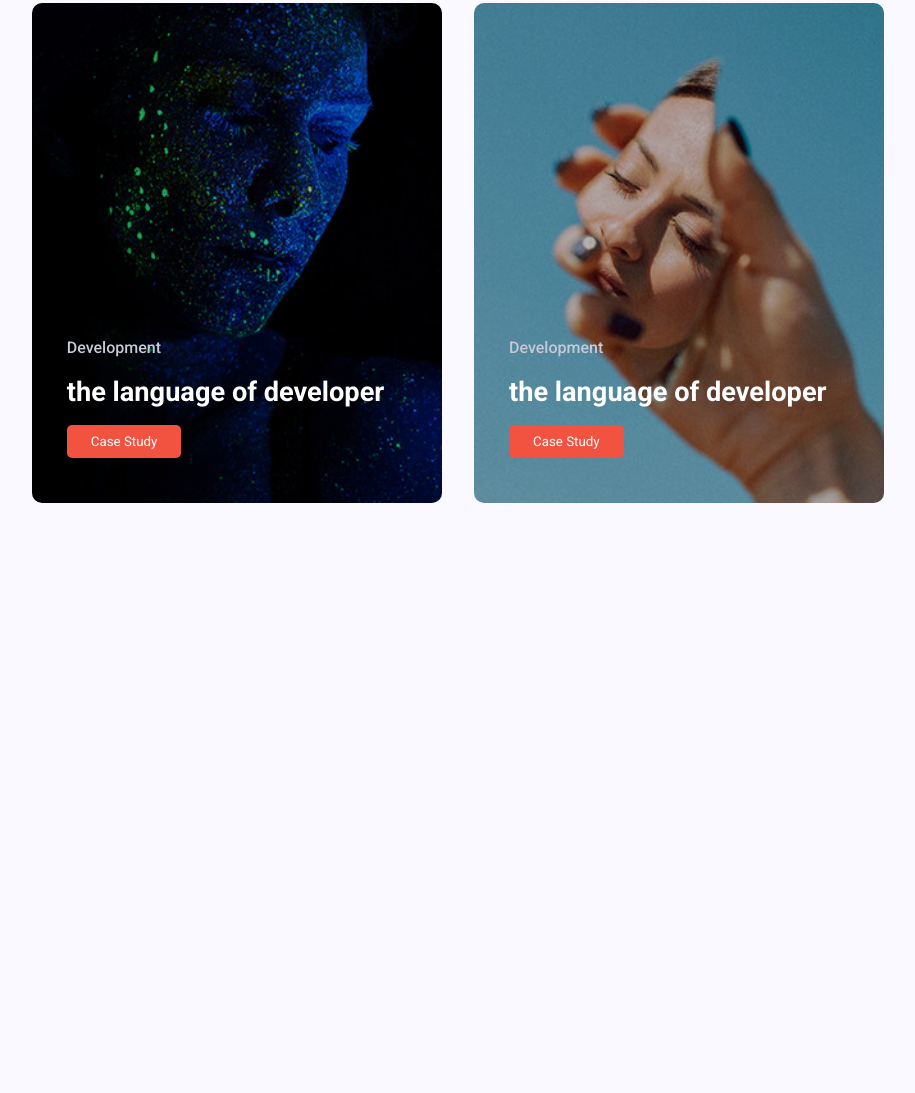
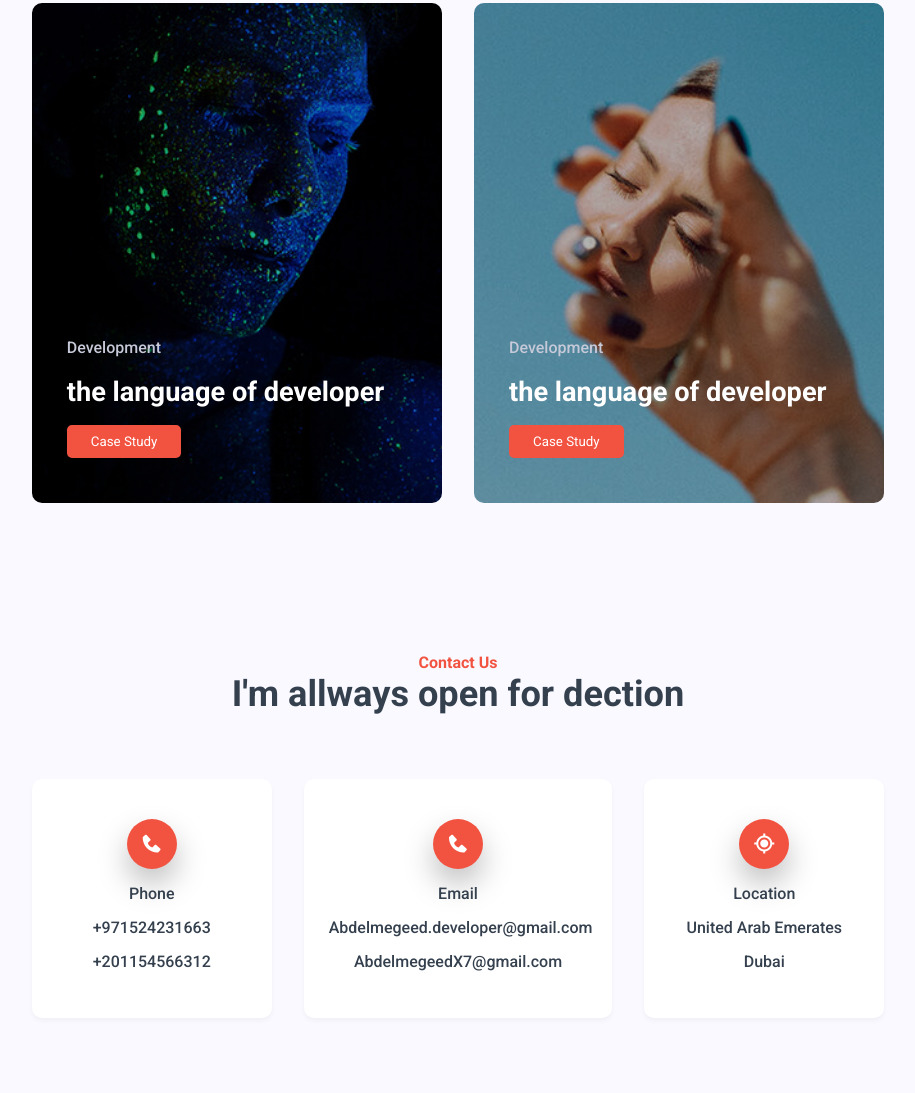
Before and after one commit to AbdElMegeed-7/PortFolio, a plain HTML site: page index.html in a window 1280 px wide. Shown: the part 4468-5561 px from the top of the page, without its empty margins (182-1097 px from the left). Before the commit the page ends 5046 px from the top, so only its background shows below. Drawn offline with nearby package versions, Linux system fonts and the light colour scheme.

Commit message:
Contact Us

```diff
--- a/index.html
+++ b/index.html
@@ -197,7 +197,45 @@
         </div>
       </div>
     </section>
+    <!-- End portfolio section -->
 
-    <!-- End portfolio section -->
+    <!-- Start Contact Us Section -->
+    <section class="contact" id="contact">
+      <div class="heading">
+        <span>Contact Us</span>
+        <h2>I'm allways open for dection</h2>
+      </div>
+
+      <div class="contact-container">
+        <div class="con-box">
+          <div class="icon">
+            <i class="bx bxs-phone"></i>
+          </div>
+          <h3>Phone</h3>
+          <h3>+971524231663</h3>
+          <h5>+201154566312</h5>
+        </div>
+
+        <div class="con-box">
+          <div class="icon">
+            <i class="bx bxs-phone"></i>
+          </div>
+          <h3>Email</h3>
+          <h3>Abdelmegeed.developer@gmail.com</h3>
+          <h5>AbdelmegeedX7@gmail.com</h5>
+        </div>
+
+        <div class="con-box">
+          <div class="icon">
+            <i class="bx bx-current-location"></i>
+          </div>
+          <h3>Location</h3>
+          <h3>United Arab Emerates</h3>
+          <h5>Dubai</h5>
+        </div>
+      </div>
+    </section>
+    <!-- End Contact Us Section -->
+
   </body>
 </html>
--- a/style.css
+++ b/style.css
@@ -349,3 +349,64 @@ span{
     transition: 0.4s;
 }
 /* End portfolio section */
+
+/* Start Contact Section */
+.contact-container{
+    display: grid;
+    grid-template-columns: repeat(auto-fit, minmax(240px, auto));
+    grid-gap: 2rem;
+    align-items: center;
+    text-align: center;
+    margin-top: 4rem;
+}
+
+.con-box{
+    padding: 40px 25px;
+    border-radius: 10px;
+    background: white;
+    cursor: pointer;
+    border-bottom: 2px solid transparent;
+    box-shadow: rgba(0, 0, 0, 0.04) 0px 3px 5px;
+}
+
+.icon i{
+    height: 50px;
+    width: 50px;
+    background: var(--main-color);
+    display: inline-flex;
+    align-items: center;
+    justify-content: center;
+    font-size: 1.5rem;
+    color: white;
+    border-radius: 50%;
+    margin-bottom: 15px;
+    box-shadow: 0px 15px 30px 0px rgb(0 0 0 / 25%);
+}
+
+.icon i:hover{
+    color: white;
+    background: var(--text-color);
+    transition: .4s;
+}
+
+.con-box h3{
+    font-size: 1rem;
+    font-weight: 500;
+    margin-bottom: 15px;
+    color: var(--text-color);
+}
+
+.con-box h5{
+    font-size: 1rem;
+    font-weight: 500;
+    margin-bottom: 5px;
+    color: var(--text-color);
+}
+
+/* End Contact Section */
+
+/* Start button section */
+
+
+
+/* End button section */
```
